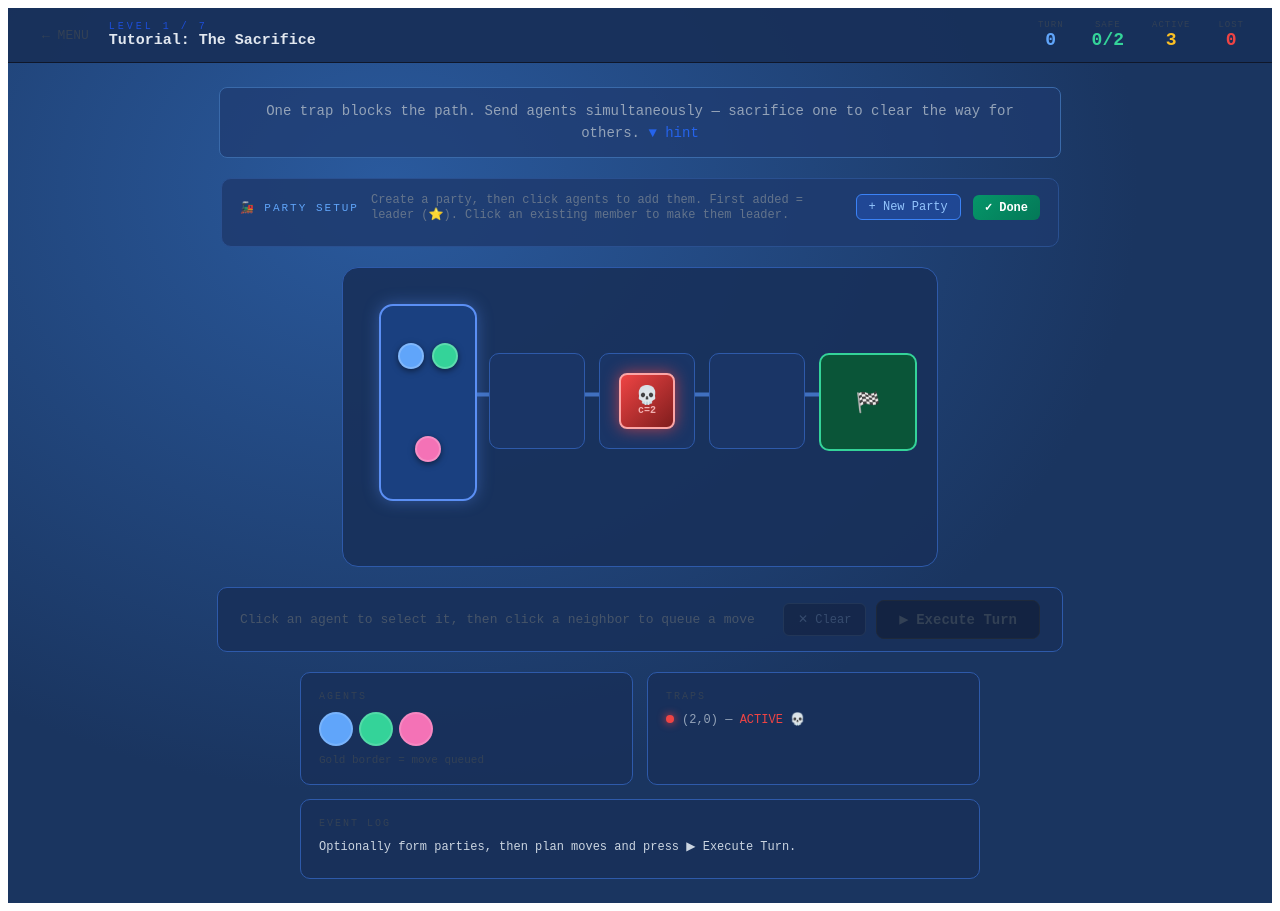
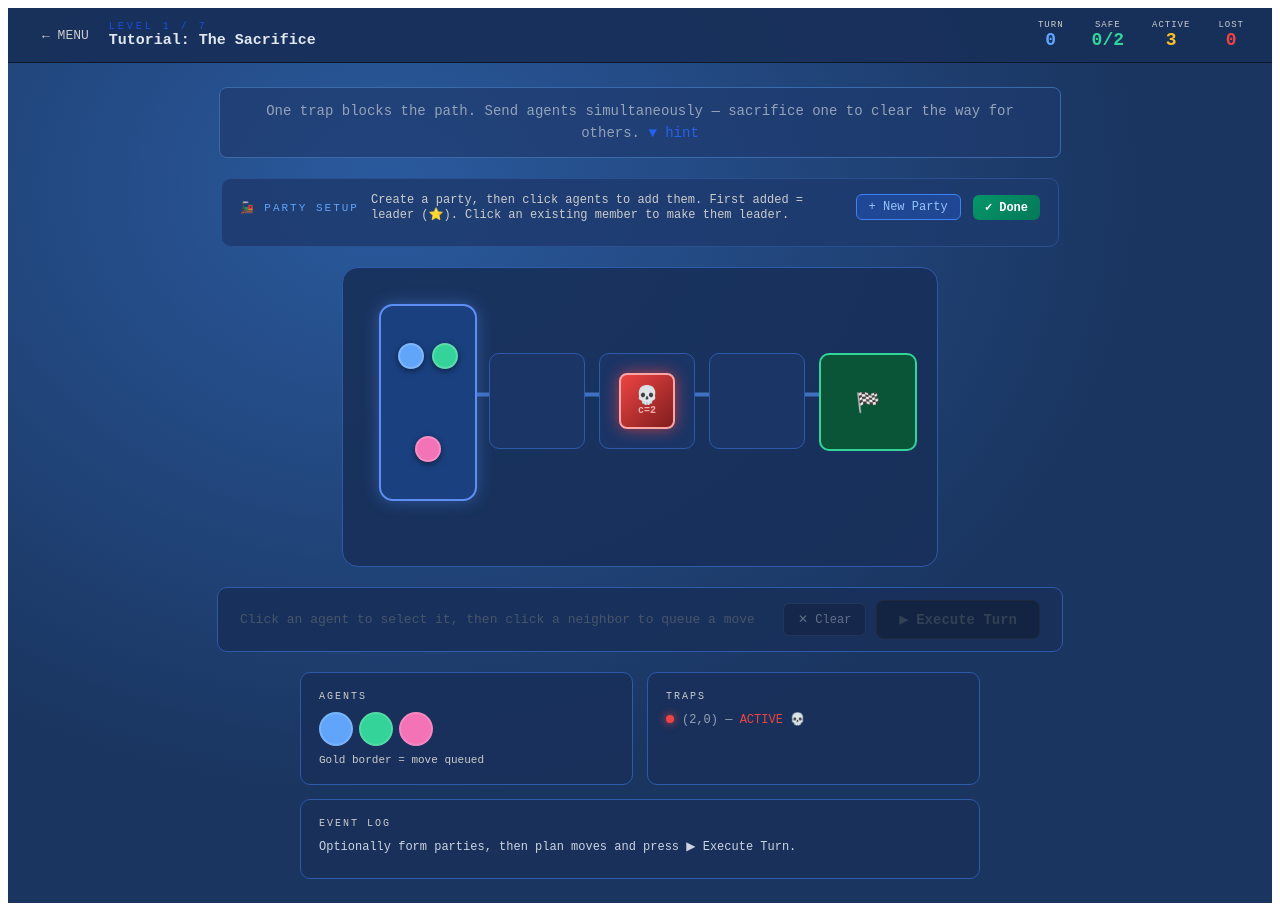
Before and after one commit to droodev/agents-paths, a React (Vite) app: page / in a window 1280 px wide. Both pictures are taken after a click on the button "▶ START". Built offline with nearby package versions, Linux system fonts and the light colour scheme.

Commit message:
Selecting leaders and font adjust.

```diff
--- a/src/App.jsx
+++ b/src/App.jsx
@@ -759,17 +759,46 @@ export default function HostilePathGame() {
 
       const here = prev.agents.filter(a => a.alive && !a.atTarget && a.pos === targetPos);
 
+      const startPos = cellKey(level.start.col, level.start.row);
+
+      // Leaders-only filter: an agent is selectable if it is the leader of its party
+      // (index === 0) or has no party (solo agents are their own leader).
+      const isLeader = (agent) => {
+        const mem = agentParty(prev.parties || [], agent.id);
+        return !mem || mem.index === 0;
+      };
+
       // Nothing selected — try to select an agent here
       if (prev.selected === null) {
-        if (here.length > 0) return { ...prev, selected: here[0].id };
+        if (here.length > 0) {
+          // On the start vertex prefer the first leader; elsewhere take the first agent as before.
+          if (targetPos === startPos) {
+            const firstLeader = here.find(isLeader);
+            if (firstLeader) return { ...prev, selected: firstLeader.id };
+            return prev; // no leader here yet (shouldn't happen)
+          }
+          return { ...prev, selected: here[0].id };
+        }
         return prev;
       }
 
       const selAgent = prev.agents[prev.selected];
 
-      // Clicked the currently selected agent's own cell — deselect
+      // Clicked the currently selected agent's own cell — deselect or cycle to next leader
       if (selAgent.pos === targetPos) {
-        // Also cancel pending move for this agent if any
+        // On the start vertex with multiple leaders: cycle to the next selectable leader
+        if (targetPos === startPos) {
+          const leaders = here.filter(isLeader);
+          if (leaders.length > 1) {
+            const curIdx = leaders.findIndex(a => a.id === prev.selected);
+            const nextLeader = leaders[(curIdx + 1) % leaders.length];
+            // If we've wrapped back to the current, deselect instead
+            if (nextLeader.id !== prev.selected) {
+              return { ...prev, selected: nextLeader.id };
+            }
+          }
+        }
+        // Default: deselect and cancel pending move for this agent
         const pm = { ...prev.pendingMoves };
         delete pm[prev.selected];
         return { ...prev, selected: null, pendingMoves: pm };
@@ -777,6 +806,12 @@ export default function HostilePathGame() {
 
       // Clicked an agent on a non-neighboring cell — switch selection
       if (here.length > 0 && !getNeighbors(selAgent.pos).includes(targetPos)) {
+        // On the start vertex, only switch to a leader
+        if (targetPos === startPos) {
+          const nextLeader = here.find(a => isLeader(a) && a.id !== prev.selected);
+          if (nextLeader) return { ...prev, selected: nextLeader.id };
+          return prev;
+        }
         return { ...prev, selected: here[0].id };
       }
 
@@ -886,7 +921,7 @@ export default function HostilePathGame() {
           background: "linear-gradient(130deg,#60a5fa 0%,#34d399 100%)",
           WebkitBackgroundClip: "text", WebkitTextFillColor: "transparent", letterSpacing: -1,
         }}>HOSTILE PATH</h1>
-        <p style={{ fontSize: 14, color: "#64748b", marginBottom: 32, lineHeight: 1.7 }}>
+        <p style={{ fontSize: 14, color: "#cccccc", marginBottom: 32, lineHeight: 1.7 }}>
           Route agents simultaneously through hazardous terrain.<br />
           Sacrifice some to open the way for the rest.
         </p>
@@ -927,7 +962,7 @@ export default function HostilePathGame() {
         </div>
 
         <p style={{ marginTop: 40, fontSize: 11, color: "#1e3a5f", lineHeight: 1.6 }}>
-          Based on <i style={{ color: "#334155" }}>"Optimal Path Planning in Hostile Environments"</i><br />
+          Based on <i style={{ color: "#cccccc" }}>"Optimal Path Planning in Hostile Environments"</i><br />
           Kaczmarczyk · Schierreich · Tanujaya · Xu · ICAPS 2026
         </p>
       </div>
@@ -964,7 +999,7 @@ export default function HostilePathGame() {
                   </div>
                   <div style={{ fontSize: 12, color: "#475569", marginTop: 3 }}>{lvl.description}</div>
                 </div>
-                <div style={{ fontSize: 11, color: "#334155", textAlign: "right", flexShrink: 0, marginLeft: 12 }}>
+                <div style={{ fontSize: 11, color: "#cccccc", textAlign: "right", flexShrink: 0, marginLeft: 12 }}>
                   <div>{lvl.agents} agents</div>
                   <div>Goal: {lvl.goal}</div>
                 </div>
@@ -1009,7 +1044,7 @@ export default function HostilePathGame() {
       }}>
         <div style={{ display: "flex", alignItems: "center", gap: 14 }}>
           <button onClick={() => setScreen("menu")} style={{
-            background: "none", border: "none", color: "#334155",
+            background: "none", border: "none", color: "#cccccc",
             fontSize: 13, fontFamily: "monospace", cursor: "pointer",
           }}>← MENU</button>
           <div>
@@ -1027,7 +1062,7 @@ export default function HostilePathGame() {
             ["Lost",   deadCount,               "#ef4444"],
           ].map(([label, val, color]) => (
             <div key={label} style={{ textAlign: "center" }}>
-              <div style={{ fontSize: 9, color: "#334155", textTransform: "uppercase", letterSpacing: 1 }}>{label}</div>
+              <div style={{ fontSize: 9, color: "#cccccc", textTransform: "uppercase", letterSpacing: 1 }}>{label}</div>
               <div style={{ fontSize: 18, fontWeight: 900, color }}>{val}</div>
             </div>
           ))}
@@ -1049,7 +1084,7 @@ export default function HostilePathGame() {
             <div style={{ fontSize: 22, fontWeight: 900, color: isWon ? "#34d399" : "#ef4444", marginBottom: 8 }}>
               {isWon ? "MISSION COMPLETE" : "MISSION FAILED"}
             </div>
-            <div style={{ fontSize: 13, color: "#64748b", marginBottom: 8 }}>
+            <div style={{ fontSize: 13, color: "#cccccc", marginBottom: 8 }}>
               {isWon
                 ? `${succeeded} agents reached safety in ${gameState.turn} turns.`
                 : `Only ${succeeded}/${level.goal} agents made it.`}
@@ -1062,7 +1097,7 @@ export default function HostilePathGame() {
             <div style={{ display: "flex", gap: 10, justifyContent: "center", flexWrap: "wrap" }}>
               <button onClick={() => startLevel(levelIdx)} style={{
                 padding: "10px 20px", background: "rgba(15,23,42,0.9)",
-                border: "1px solid #334155", borderRadius: 8, color: "#94a3b8",
+                border: "1px solid #cccccc", borderRadius: 8, color: "#94a3b8",
                 fontSize: 13, fontFamily: "monospace", cursor: "pointer",
               }}>↺ RETRY</button>
               {isWon && levelIdx + 1 < LEVELS.length && (
@@ -1119,7 +1154,7 @@ export default function HostilePathGame() {
               <div style={{ fontSize: 11, color: "#60a5fa", textTransform: "uppercase", letterSpacing: 2, fontFamily: "monospace" }}>
                 🚂 Party Setup
               </div>
-              <div style={{ fontSize: 12, color: "#64748b", flex: 1 }}>
+              <div style={{ fontSize: 12, color: "#cccccc", flex: 1 }}>
                 {partySetup.activePartyId === null
                   ? "Create a party, then click agents to add them. First added = leader (⭐). Click an existing member to make them leader."
                   : `Party ${partySetup.parties.findIndex(p => p.id === partySetup.activePartyId) + 1} active — click agents below to add/remove. Click a member again to promote as leader.`}
@@ -1166,7 +1201,7 @@ export default function HostilePathGame() {
                   ))}
                 </div>
                 {party.memberIds.length === 0 && (
-                  <span style={{ fontSize: 11, color: "#334155", fontStyle: "italic" }}>no members yet</span>
+                  <span style={{ fontSize: 11, color: "#cccccc", fontStyle: "italic" }}>no members yet</span>
                 )}
               </div>
             ))}
@@ -1223,7 +1258,20 @@ export default function HostilePathGame() {
         }}>
           <div style={{ flex: 1, fontSize: 13, color: "#475569" }}>
             {gameState.selected !== null
-              ? `Agent ${gameState.selected + 1} selected — click a neighboring cell to queue a move`
+              ? (() => {
+                  const selAgent = gameState.agents[gameState.selected];
+                  const startPos = cellKey(level.start.col, level.start.row);
+                  const onStart = selAgent?.pos === startPos;
+                  const leadersAtStart = onStart
+                    ? gameState.agents.filter(a => {
+                        if (!a.alive || a.atTarget || a.pos !== startPos) return false;
+                        const mem = agentParty(gameState.parties || [], a.id);
+                        return !mem || mem.index === 0;
+                      })
+                    : [];
+                  const canCycle = leadersAtStart.length > 1;
+                  return `Agent ${gameState.selected + 1} selected — click a neighboring cell to queue a move${canCycle ? " · click START again to cycle agents" : ""}`;
+                })()
               : queuedCount > 0
                 ? `${queuedCount} move${queuedCount > 1 ? "s" : ""} queued — add more or execute`
                 : "Click an agent to select it, then click a neighbor to queue a move"}
@@ -1233,7 +1281,7 @@ export default function HostilePathGame() {
             disabled={queuedCount === 0 && gameState.selected === null}
             style={{
               padding: "8px 14px", background: "rgba(15,23,42,0.8)",
-              border: "1px solid #334155", borderRadius: 6, color: "#64748b",
+              border: "1px solid #334155", borderRadius: 6, color: "#cccccc",
               fontSize: 12, fontFamily: "monospace", cursor: "pointer",
               opacity: queuedCount === 0 ? 0.4 : 1,
             }}
@@ -1265,7 +1313,7 @@ export default function HostilePathGame() {
             flex: 1, minWidth: 190, background: "rgba(24,48,90,0.85)",
             border: "1px solid #2e5aaa", borderRadius: 10, padding: 18,
           }}>
-            <div style={{ fontSize: 10, color: "#334155", textTransform: "uppercase", letterSpacing: 2, marginBottom: 10 }}>Agents</div>
+            <div style={{ fontSize: 10, color: "#cccccc", textTransform: "uppercase", letterSpacing: 2, marginBottom: 10 }}>Agents</div>
             <div style={{ display: "flex", flexWrap: "wrap", gap: 6, marginBottom: 8 }}>
               {gameState.agents.map(a => {
                 const hasPending = gameState.pendingMoves[a.id] !== undefined;
@@ -1297,7 +1345,7 @@ export default function HostilePathGame() {
                 );
               })}
             </div>
-            <div style={{ fontSize: 11, color: "#334155" }}>
+            <div style={{ fontSize: 11, color: "#cccccc" }}>
               Gold border = move queued
             </div>
           </div>
@@ -1307,7 +1355,7 @@ export default function HostilePathGame() {
             flex: 1, minWidth: 190, background: "rgba(24,48,90,0.85)",
             border: "1px solid #2e5aaa", borderRadius: 10, padding: 18,
           }}>
-            <div style={{ fontSize: 10, color: "#334155", textTransform: "uppercase", letterSpacing: 2, marginBottom: 10 }}>Traps</div>
+            <div style={{ fontSize: 10, color: "#cccccc", textTransform: "uppercase", letterSpacing: 2, marginBottom: 10 }}>Traps</div>
             {Object.entries(gameState.traps).map(([k, trap]) => (
               <div key={k} style={{ display: "flex", alignItems: "center", gap: 8, marginBottom: 7 }}>
                 <div style={{
@@ -1329,7 +1377,7 @@ export default function HostilePathGame() {
             flex: 2, minWidth: 220, background: "rgba(24,48,90,0.85)",
             border: "1px solid #2e5aaa", borderRadius: 10, padding: 18,
           }}>
-            <div style={{ fontSize: 10, color: "#334155", textTransform: "uppercase", letterSpacing: 2, marginBottom: 10 }}>Event Log</div>
+            <div style={{ fontSize: 10, color: "#cccccc", textTransform: "uppercase", letterSpacing: 2, marginBottom: 10 }}>Event Log</div>
             {gameState.log.map((msg, i) => (
               <div key={i} style={{
                 fontSize: 12, lineHeight: 1.4, marginBottom: 4,
```
